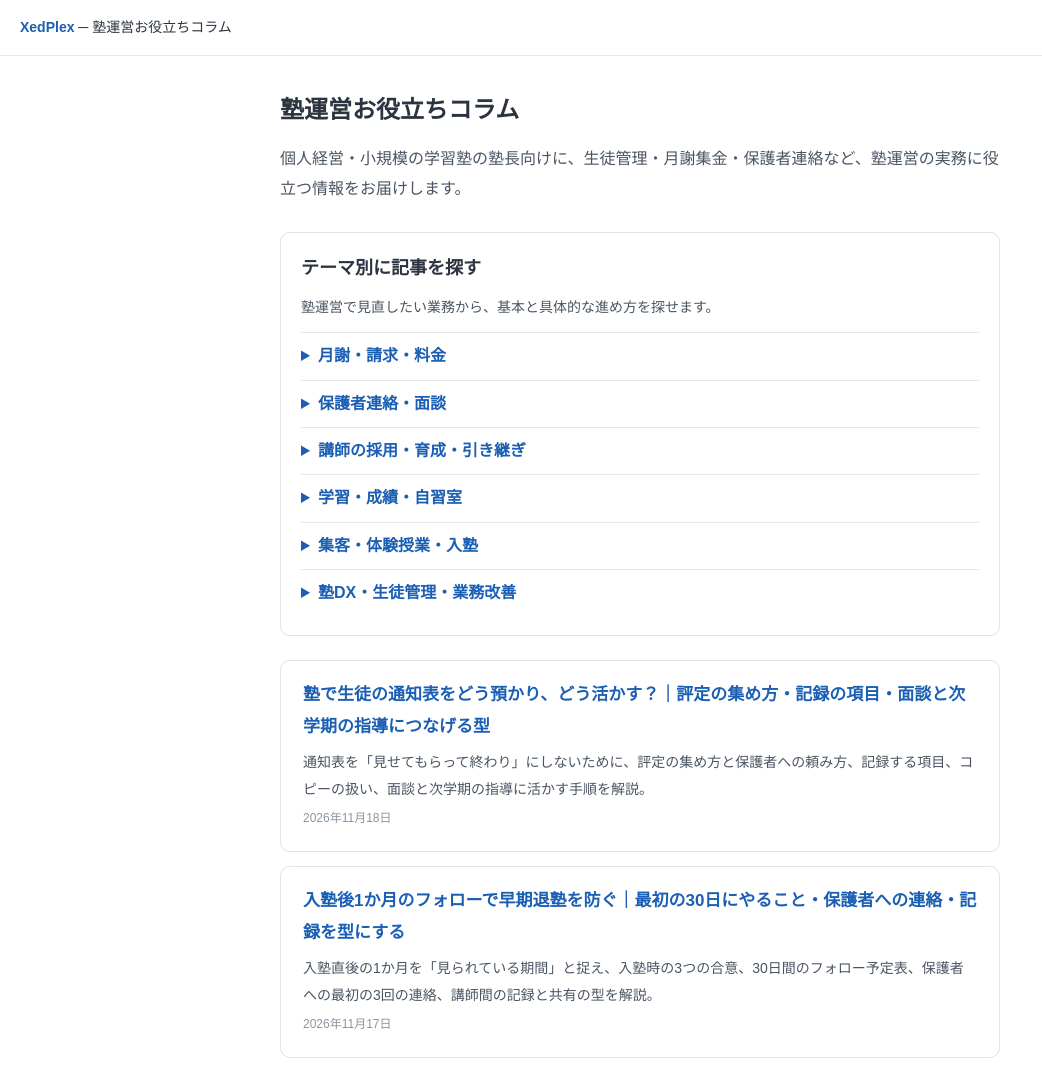
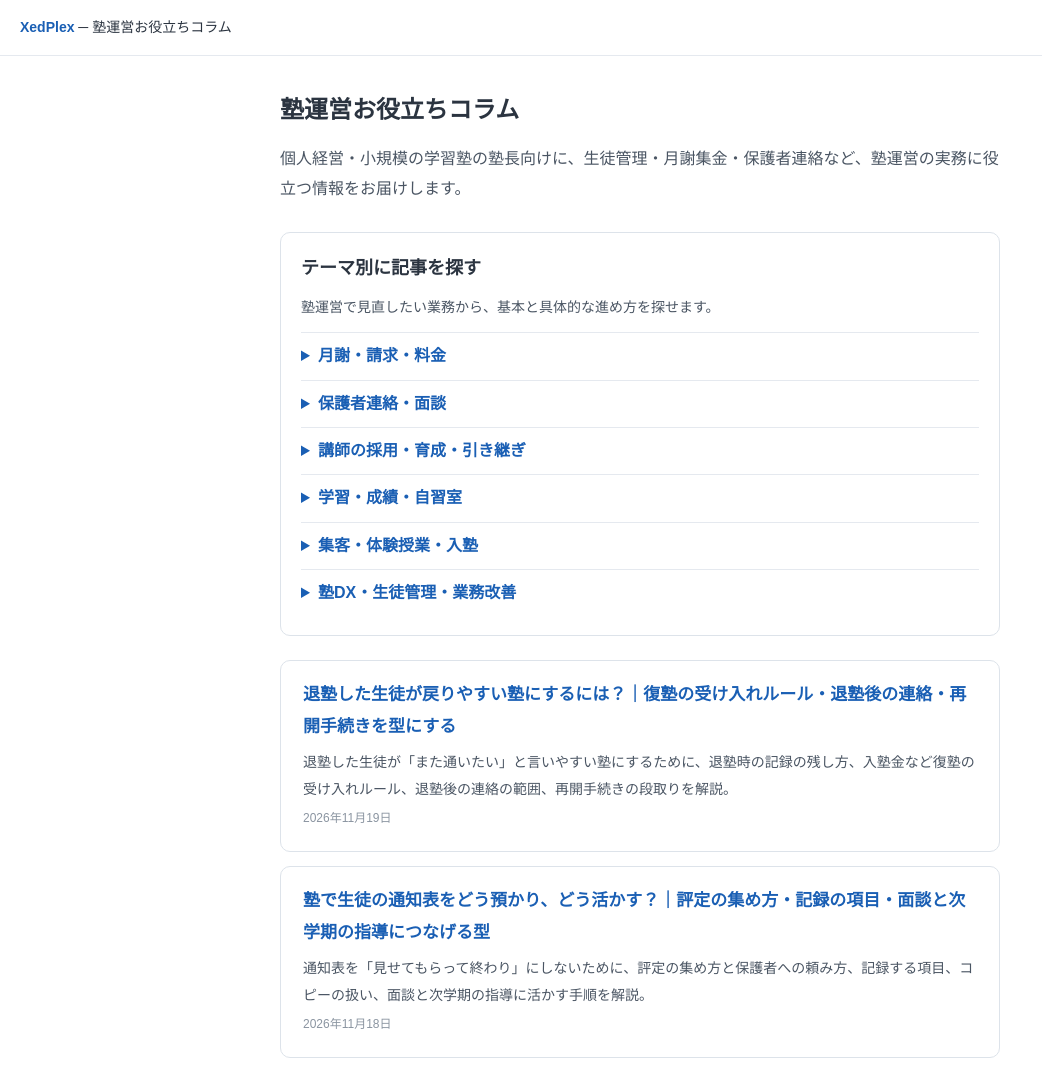
Before and after one commit to BrightGeniusSawada/xedplex-column, a plain HTML site: page index.html in a window 1280 px wide. Shown: the top 1069 px of the page, without its empty margins (0-1042 px from the left). Drawn offline with Linux system fonts and the light colour scheme.

Commit message:
記事追加: 退塾した生徒が戻りやすい塾にするには？（一覧・サイトマップ・アイキャッチ設定）

```diff
--- a/index.html
+++ b/index.html
@@ -96,6 +96,11 @@
 <!-- seo-topics:end -->
 
 <!-- ▼ 新しい記事はこのリストの一番上に追加してください -->
+<a class="card" href="taijukusei-fukujuku-ukeire.html">
+  <h2>退塾した生徒が戻りやすい塾にするには？｜復塾の受け入れルール・退塾後の連絡・再開手続きを型にする</h2>
+  <p>退塾した生徒が「また通いたい」と言いやすい塾にするために、退塾時の記録の残し方、入塾金など復塾の受け入れルール、退塾後の連絡の範囲、再開手続きの段取りを解説。</p>
+  <span class="date">2026年11月19日</span>
+</a>
 <a class="card" href="tsuchihyo-hyotei-kiroku-katsuyo.html">
   <h2>塾で生徒の通知表をどう預かり、どう活かす？｜評定の集め方・記録の項目・面談と次学期の指導につなげる型</h2>
   <p>通知表を「見せてもらって終わり」にしないために、評定の集め方と保護者への頼み方、記録する項目、コピーの扱い、面談と次学期の指導に活かす手順を解説。</p>
--- a/sitemap.xml
+++ b/sitemap.xml
@@ -90,4 +90,5 @@
   <url><loc>https://column.bright-genius.jp/seito-mendan-yarikata-juku.html</loc><lastmod>2026-11-16</lastmod></url>
   <url><loc>https://column.bright-genius.jp/nyujukugo-ikkagetsu-follow.html</loc><lastmod>2026-11-17</lastmod></url>
   <url><loc>https://column.bright-genius.jp/tsuchihyo-hyotei-kiroku-katsuyo.html</loc><lastmod>2026-11-18</lastmod></url>
+  <url><loc>https://column.bright-genius.jp/taijukusei-fukujuku-ukeire.html</loc><lastmod>2026-11-19</lastmod></url>
 </urlset>
--- a/tools/eyecatch.json
+++ b/tools/eyecatch.json
@@ -87,5 +87,6 @@
   {"slug": "jugyochu-denwa-taio-kojinjuku", "title": "授業中に電話に出られない、|どうしていますか？", "subtitle": "取りこぼさない受け方の型"},
   {"slug": "seito-mendan-yarikata-juku", "title": "生徒との面談、|話して終わりになっていない？", "subtitle": "10分で回す進め方と記録の型"},
   {"slug": "nyujukugo-ikkagetsu-follow", "title": "入塾後1か月のフォロー、|何をしていますか？", "subtitle": "最初の30日で早期退塾を防ぐ型"},
-  {"slug": "tsuchihyo-hyotei-kiroku-katsuyo", "title": "塾で通知表、|見せてもらって終わり？", "subtitle": "評定の集め方・記録・活かし方"}
+  {"slug": "tsuchihyo-hyotei-kiroku-katsuyo", "title": "塾で通知表、|見せてもらって終わり？", "subtitle": "評定の集め方・記録・活かし方"},
+  {"slug": "taijukusei-fukujuku-ukeire", "title": "辞めた生徒が|戻りやすい塾にするには？", "subtitle": "復塾の受け入れルールと連絡の型"}
 ]
```
